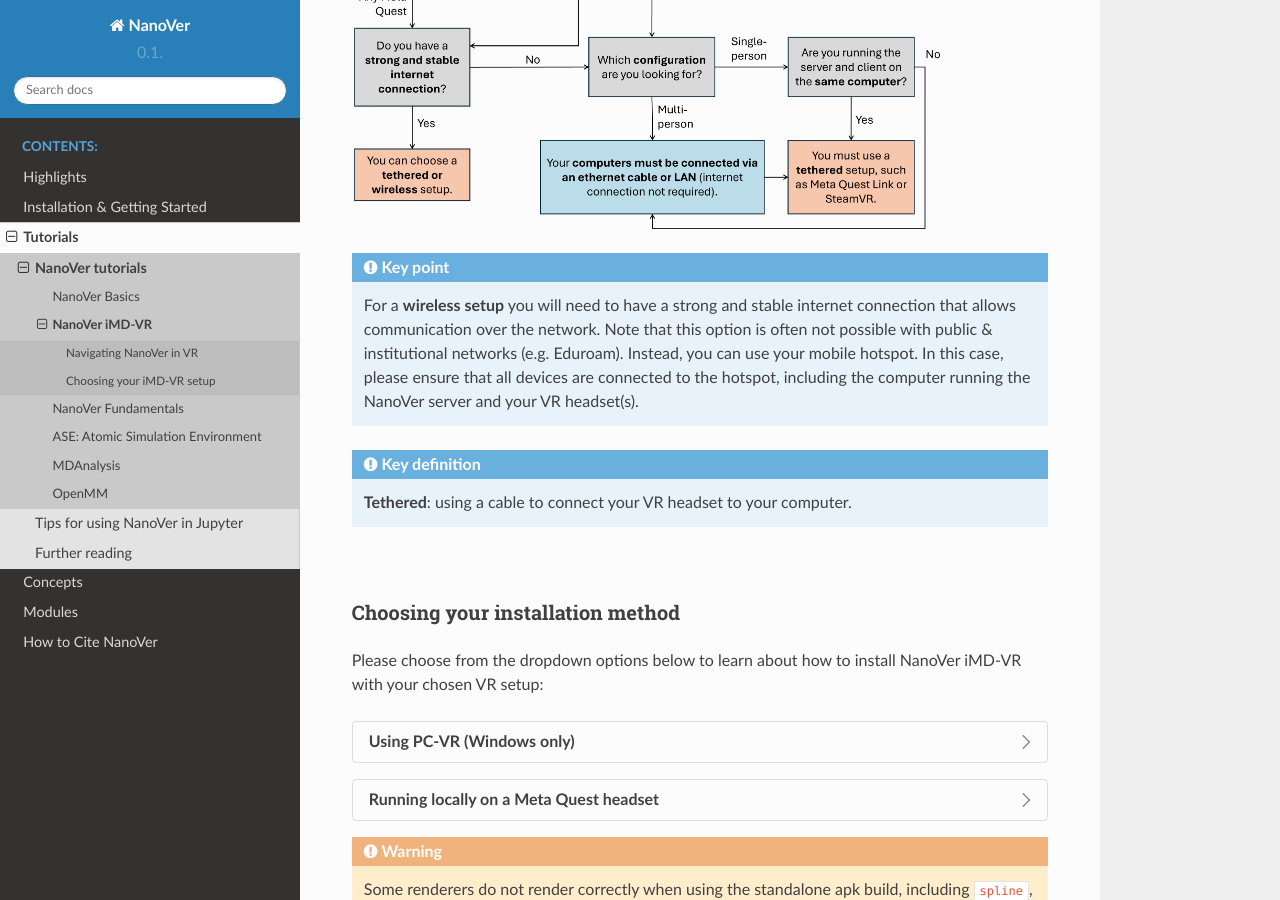
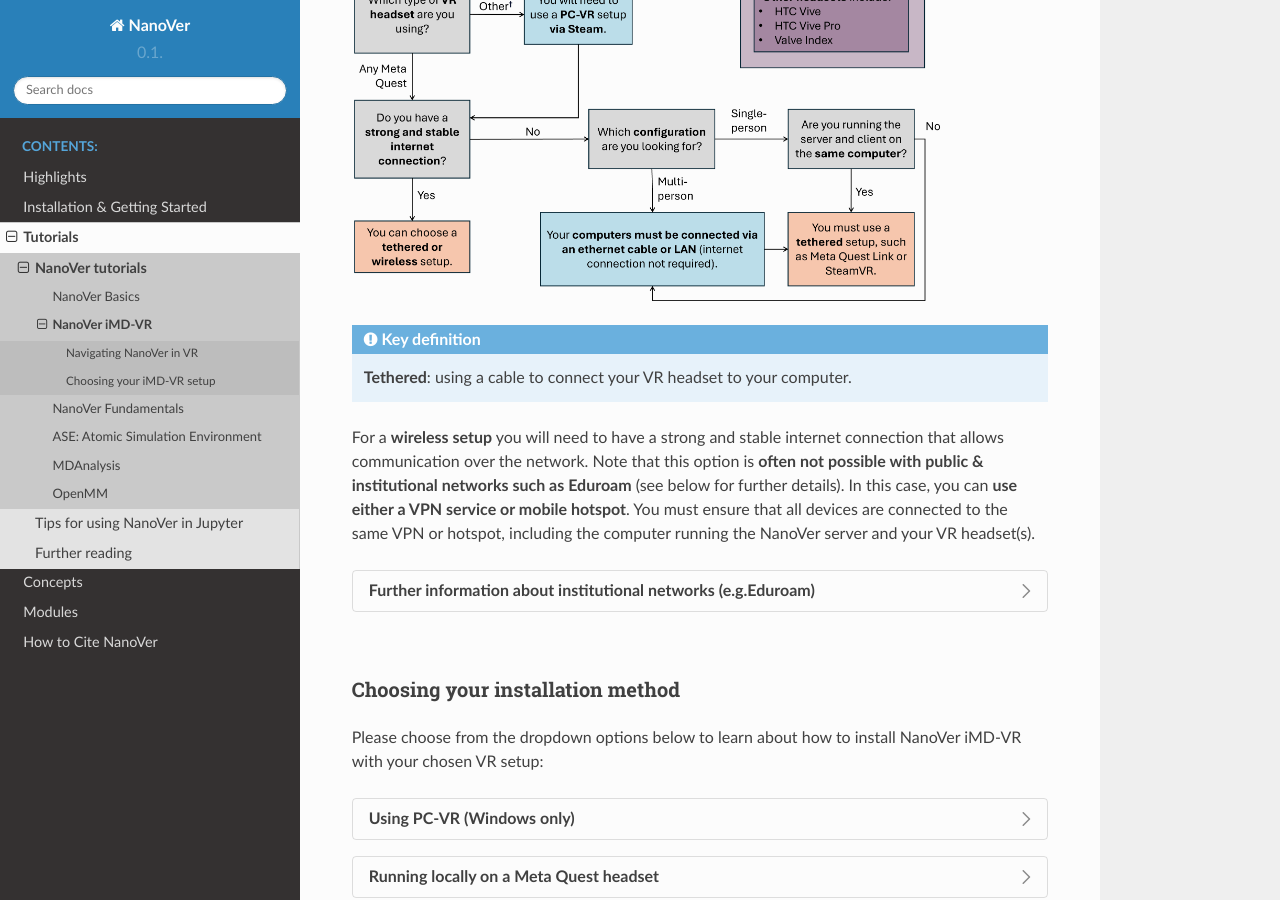
Before and after one commit to IRL2/nanover-docs, a Sphinx documentation site: the page built from source/tutorials/vrclient.rst, in a window 1280 px wide and 900 px high, scrolled down 7543 px. Built offline with Sphinx 7.4.7 and the Read the Docs theme 3.1.0, drawn with Linux system fonts in a browser that asks for light colours; pages that are not in the unit, such as notebooks, are missing from menus; the version number could not be read and is left out; some of the changed lines change nothing that is shown; some of the changed text lies outside the part shown.

Commit message:
Added a note about institutional networks and vpn services (#182)
* Added a note about institutional networks and vpn services

* updated flowchart and fixed warning

* updated flowchart

* fixed flowchart size

* Splitted the vpn solution and technical explanation and moved the details further down.

* Fix typos + formatting, reformat text

Fix typos and formatting. Correct flow diagram and save missing image of flow diagram. Reformat the text to avoid using three admonitions in a row.

* Reword

* clarify that you need to type your IP when using a VPN

Clarify in the docs that you cannot use the autoconnect or discover services features when using a VPN, you must type your IP instead.

---------

Co-authored-by: Rhoslyn Roebuck Williams <rhoslynroebuck@gmail.com>

```diff
--- a/source/tutorials/vrclient.rst
+++ b/source/tutorials/vrclient.rst
@@ -114,6 +114,9 @@
 * **Discover**: find all servers (using the default port) on the network and list them for the user to choose from
 * **Manual**: allow the user to specify the IP address and port of the server they wish to connect to and then, if found, connect to it
 
+Note that when using a VPN you cannot use the "Autoconnect" or "Discover" features.
+Instead, you must use the "Manual" option.
+
 |
 
 .. _vrclientinvrmenumainmenu:
@@ -208,6 +211,9 @@
     +----------------------+---------------------------------------------------------------------------------------------+
     | **Disconnect**       | If connected to a server, disconnect.                                                       |
     +----------------------+---------------------------------------------------------------------------------------------+
+
+    Note that when using a VPN you cannot use the "Autoconnect" or "Discover Services" features.
+    Instead, you must use the "Direct Connect" option.
 
 .. dropdown:: User
 
@@ -587,16 +593,27 @@
 .. image::  /_static/VR_client_flow_diagram.png
   :width: 600
 
-.. admonition:: Key point
-
-    For a **wireless setup** you will need to have a strong and stable internet connection that allows communication over the network.
-    Note that this option is often not possible with public & institutional networks (e.g. Eduroam).
-    Instead, you can use your mobile hotspot. In this case, please ensure that all devices are connected to the hotspot,
-    including the computer running the NanoVer server and your VR headset(s).
-
 .. admonition:: Key definition
 
     \ **Tethered**: using a cable to connect your VR headset to your computer.
+
+For a **wireless setup** you will need to have a strong and stable internet connection that allows communication over the network.
+Note that this option is **often not possible with public & institutional networks such as Eduroam** (see below for further details).
+In this case, you can **use either a VPN service or mobile hotspot**.
+You must ensure that all devices are connected to the same VPN or hotspot, including the computer running the NanoVer server and your VR headset(s).
+
+.. dropdown:: Further information about institutional networks (e.g.Eduroam)
+
+    Eduroam segments devices into different subnets (e.g. ``172.18.11.x`` vs. ``172.18.15.x``) and enforces security policies that block direct device-to-device communication. Key restrictions include:
+
+    * **Subnet isolation**: Traffic between subnets is filtered at the network layer
+    * **Client-to-client blocking**: Direct communication between devices on the same broadcast domain is prohibited
+    * **Multicast/broadcast limitations**: Discovery protocols (e.g. UDP broadcasts) are often disabled
+
+    One way to bypass these restrictions is to use a  virtual private network (VPN) service.
+    One such service that we tested is `Tailscale <https://tailscale.com/>`_ but there are many others available.
+    Note that when using a VPN you cannot use the "Autoconnect" or "Discover Services" features.
+    Instead, you must select "Direct Connect" (PC-VR menu) or "Manual" (in-VR menu) and type your IP address.
 
 |
 
```
Also changed, not shown: source/_static/VR_client_flow_diagram.png, 1 other file.
